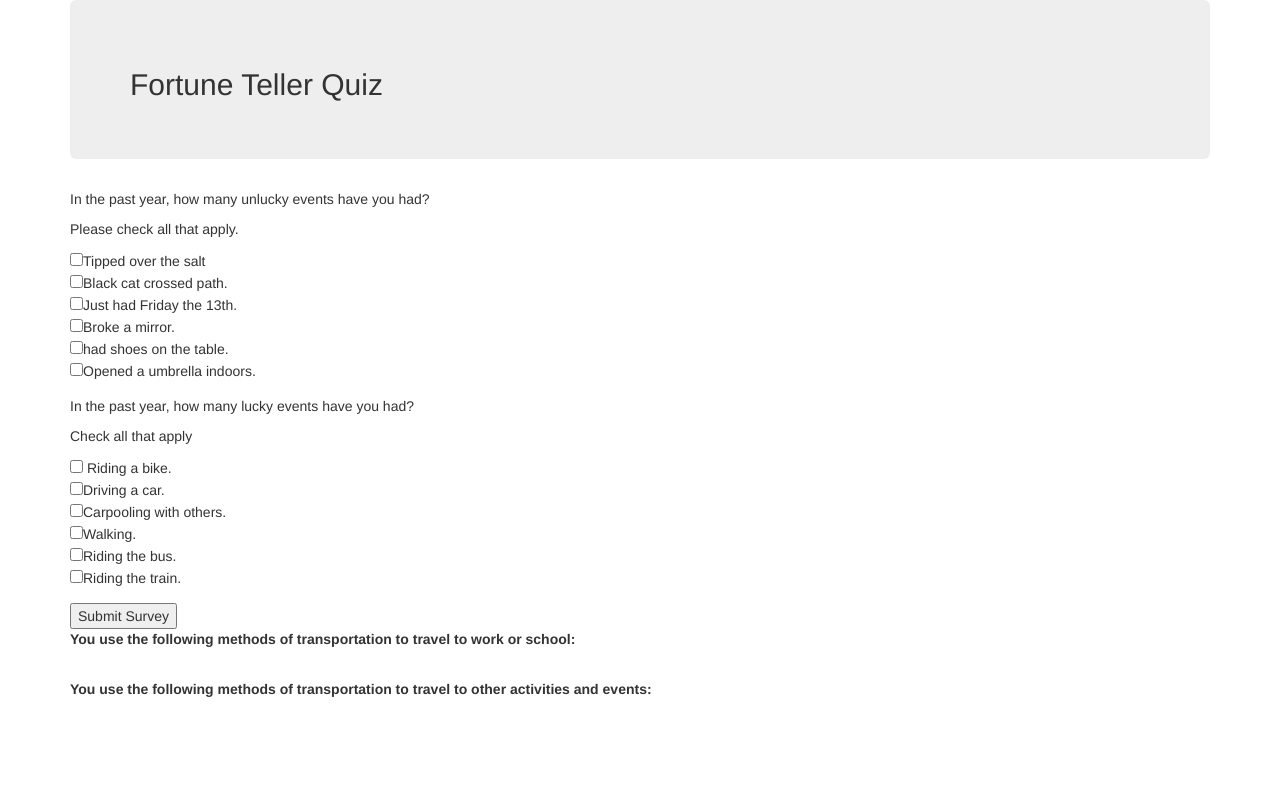
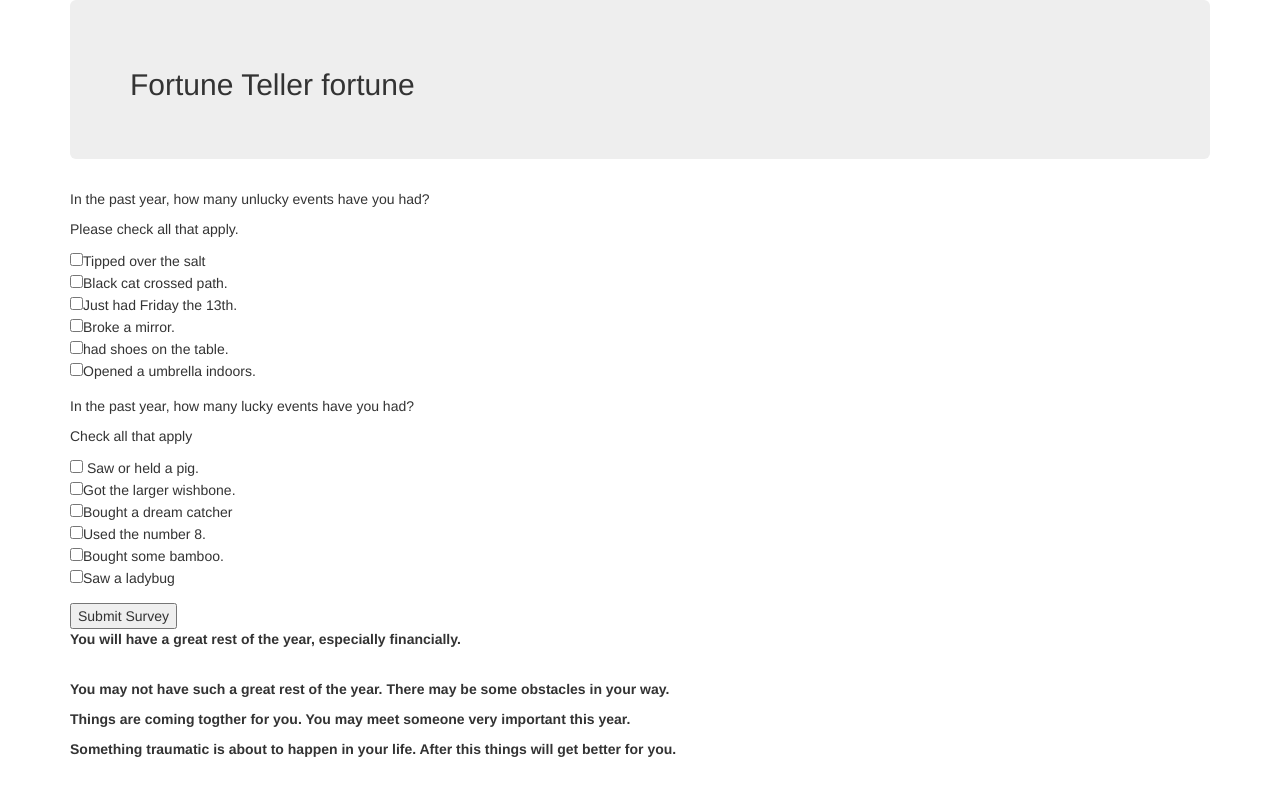
Before and after one commit to fieldceleste/fortune-teller, a plain HTML site: page index.html in a window 1280 px wide. Drawn offline with nearby package versions, Linux system fonts and the light colour scheme.

Commit message:
add in more to form answers and start scripts.js

```diff
--- a/index.html
+++ b/index.html
@@ -1,7 +1,7 @@
 <!DOCTYPE html>
 <html>
   <head>
-    <title>Fortune Teller Quiz</title>
+    <title>Fortune Teller fortune</title>
     <link href="css/bootstrap.css" rel="stylesheet" type="text/css">
     <link href="css/styles.css" rel="stylesheet" type="text/css">
     <script src="js/jquery-3.4.1.js"></script>
@@ -10,9 +10,9 @@
   <body>
     <div class="container">
       <div class="jumbotron">
-        <h2>Fortune Teller Quiz</h2>
+        <h2>Fortune Teller fortune</h2>
       </div>
-      <form id="fortuneQuiz">
+      <form id="fortunefortune">
         <div class="form-group">
 
           <p>In the past year, how many unlucky events have you had? </p>
@@ -33,22 +33,37 @@
         <div class="form-group">
           <p>In the past year, how many lucky events have you had?</p>
           <p>Check all that apply</p>
-          <input type="checkbox" name="lucky_events" value="bike"> Riding a bike.<br>
-          <input type="checkbox" name="lucky_events" value="car">Driving a car.<br>
-          <input type="checkbox" name="lucky_events" value="carpool">Carpooling with others.<br>
-          <input type="checkbox" name="lucky_events" value="walk">Walking.<br>
-          <input type="checkbox" name="lucky_events" value="bus">Riding the bus.<br>
-          <input type="checkbox" name="lucky_events" value="train">Riding the train.<br>
+          <input type="checkbox" name="lucky_events" value="pig"> Saw or held a pig.<br>
+          <input type="checkbox" name="lucky_events" value="wishbone">Got the larger wishbone.<br>
+          <input type="checkbox" name="lucky_events" value="dreamcatcher">Bought a dream catcher<br>
+          <input type="checkbox" name="lucky_events" value="8">Used the number 8.<br>
+          <input type="checkbox" name="lucky_events" value="bamboo">Bought some bamboo.<br>
+          <input type="checkbox" name="lucky_events" value="bug">Saw a ladybug<br>
+      </div>
 
-        </div>
+
+
+
+
+
+
        <button type="submit">Submit Survey</button>
       </form>
-      <span id="work-responses">
-        <p><b>You use the following methods of transportation to travel to work or school:</b></p>
+      <span id="fortune_results1">
+        <p><b>You will have a great rest of the year, especially financially.</b></p>
       </span>
       <br>
-      <span id="fun-responses">
-        <p><b>You use the following methods of transportation to travel to other activities and events:</b></p>
+      <span id="fortune_results2">
+        <p><b>You may not have such a great rest of the year. There may be some obstacles in your way.</b></p>
+
+      </span>
+      <span id="fortune_results3">
+        <p><b>Things are coming togther for you. You may meet someone very important this year.</b></p>
+
+      </span>
+      <span id="fortune_results4">
+        <p><b>Something traumatic is about to happen in your life. After this things will get better for you.</b></p>
+
       </span>
     </div>
   </body>
```
